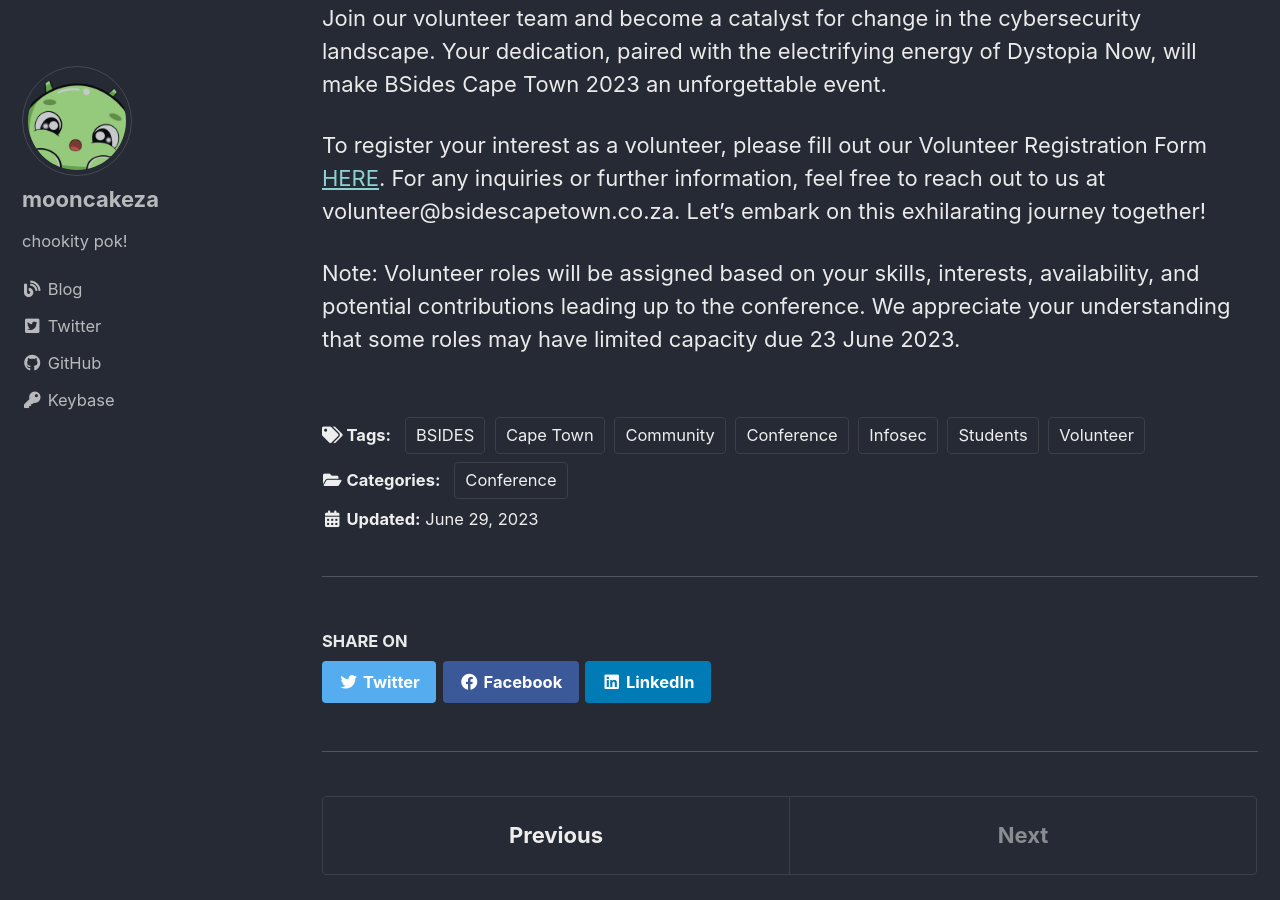
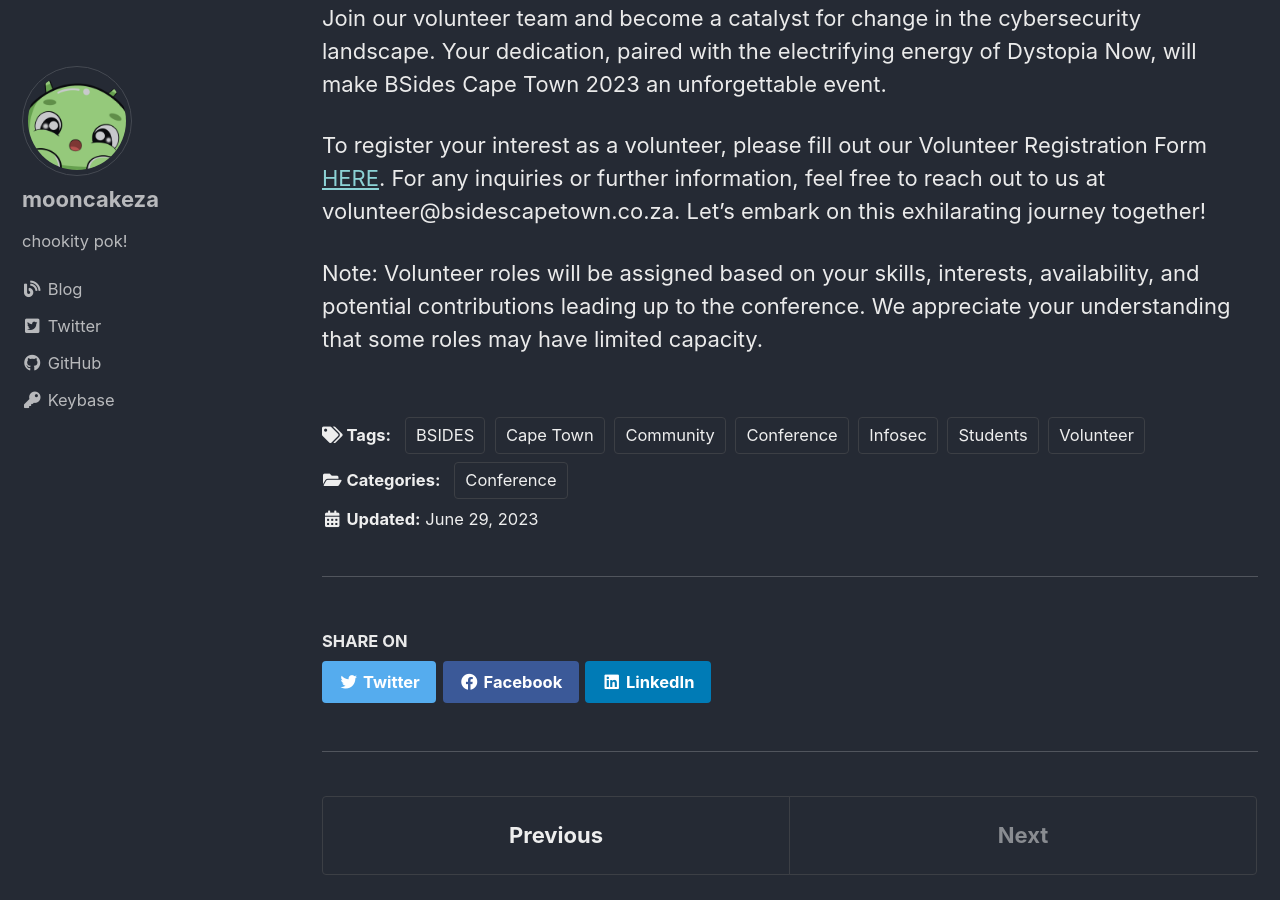
Before and after one commit to bsidescapetown/bsidescapetown.github.io, a Jekyll site: the page built from _posts/2023-06-29-Call-for-Volunteers.md, in a window 1280 px wide and 900 px high, scrolled down 2058 px. Built offline with Jekyll 4.4.1, drawn with Linux system fonts in a browser that asks for light colours; cached includes are drawn as plain includes; comment, search, counter and statistics services are not loaded.

Commit message:
Update 2023-06-29-Call-for-Volunteers.md

```diff
--- a/_posts/2023-06-29-Call-for-Volunteers.md
+++ b/_posts/2023-06-29-Call-for-Volunteers.md
@@ -47,4 +47,4 @@
 
 To register your interest as a volunteer, please fill out our Volunteer Registration Form [HERE](https://forms.gle/RuxDtBB4xobcK3rUA). For any inquiries or further information, feel free to reach out to us at volunteer@bsidescapetown.co.za. Let's embark on this exhilarating journey together!
 
-Note: Volunteer roles will be assigned based on your skills, interests, availability, and potential contributions leading up to the conference. We appreciate your understanding that some roles may have limited capacity due 23 June 2023.
+Note: Volunteer roles will be assigned based on your skills, interests, availability, and potential contributions leading up to the conference. We appreciate your understanding that some roles may have limited capacity.
```
